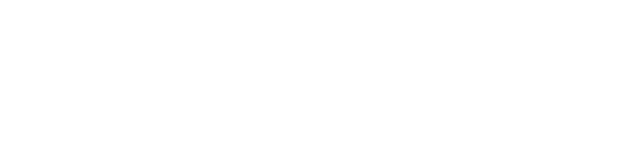
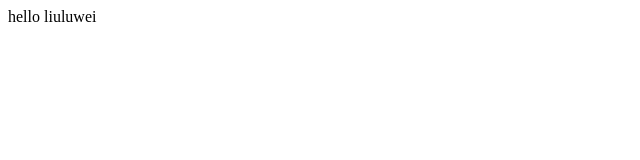
Before and after one commit to liuluwei/git2, a plain HTML site: page index.html in a window 1280 px wide. Shown: the whole page, without its empty margins (0-640 px from the left). Drawn offline with Linux system fonts and the light colour scheme.

Commit message:
dev2 once

```diff
--- a/index.html
+++ b/index.html
@@ -7,5 +7,6 @@
     <title>Document</title>
 </head>
 <body>
+    hello liuluwei
 </body>
 </html>
```
